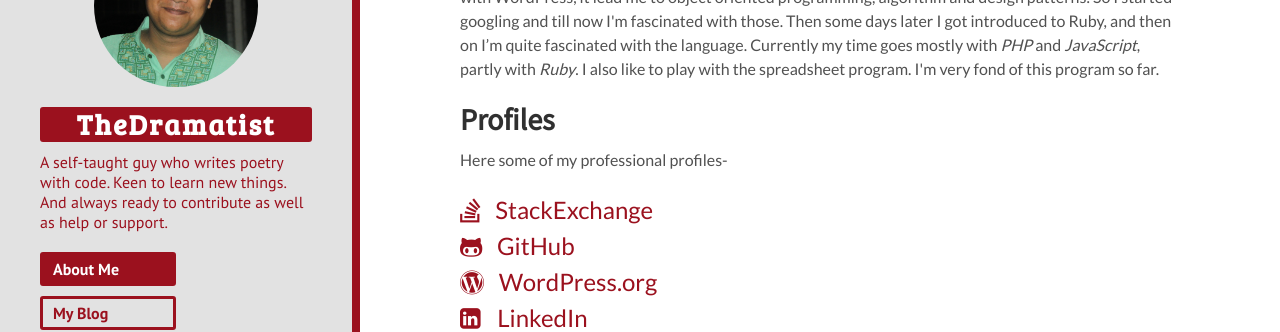
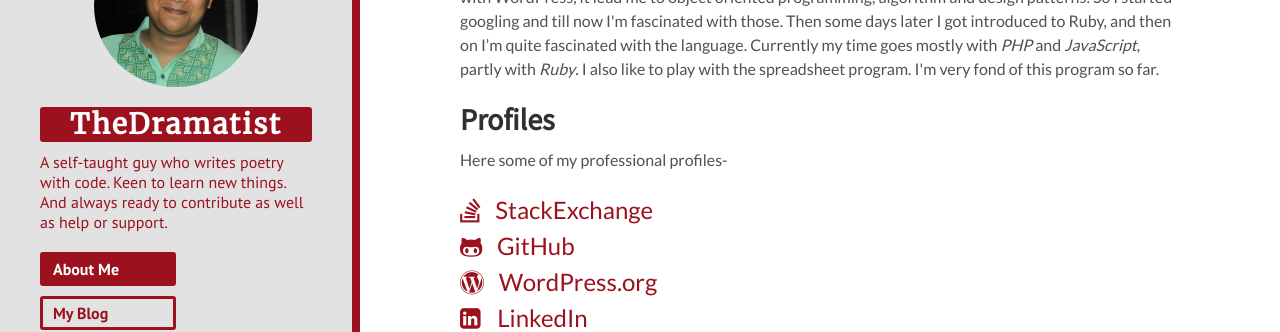
Before and after one commit to khanrn/codemascot.github.io, a Jekyll site: the page built from index.html, in a window 1280 px wide. Shown: the part 415-747 px from the top of the page. Built offline with Jekyll 4.4.1, drawn with Linux system fonts in a browser that asks for light colours; nearby versions of some CDN libraries; Markdown is read by kramdown in place of the engine named in the settings.

Commit message:
Main Font Changed

```diff
--- a/public/css/hyde.css
+++ b/public/css/hyde.css
@@ -21,7 +21,7 @@
  * Reverse layout
  * Themes
  */
-@import url('https://fonts.googleapis.com/css?family=Bree+Serif|Lato|Source+Sans+Pro');
+@import url('https://fonts.googleapis.com/css?family=Merriweather|Lato|Source+Sans+Pro');
 @import "https://maxcdn.bootstrapcdn.com/font-awesome/4.7.0/css/font-awesome.min.css";
 /*
  * Global resets
@@ -251,7 +251,7 @@
 
 .sidebar-about h1 {
     margin-top: 0;
-    font-family: "Bree Serif", serif;
+    font-family: "Merriweather", serif;
     font-size: 1.4rem;
     background: #9b111e;
     border-radius: 3px;
```
